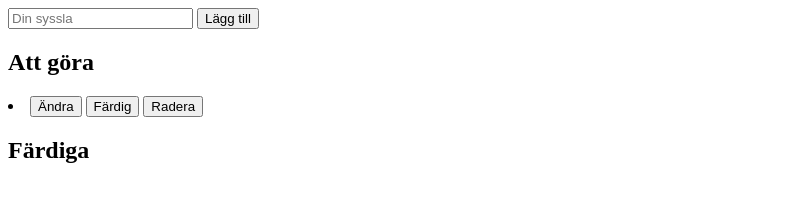
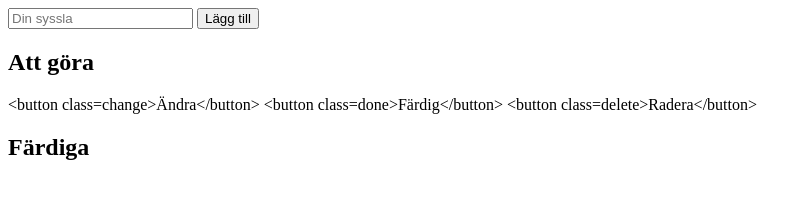
Before and after one commit to JesperHagman/To-do-List, a plain HTML site: page Index.html in a window 1280 px wide. Both pictures are taken after a click on the button "Lägg till". Shown: the whole page, without its empty margins (0-811 px from the left). Drawn offline with Linux system fonts and the light colour scheme.

Commit message:
trying to seperate toDo

```diff
--- a/Index.html
+++ b/Index.html
@@ -4,7 +4,7 @@
     <meta charset="UTF-8">
     <meta http-equiv="X-UA-Compatible" content="IE=edge">
     <meta name="viewport" content="width=device-width, initial-scale=1.0">
-    <title>Document</title>
+    <title>To Do List</title>
 </head>
 <body>
 
--- a/JS/main.js
+++ b/JS/main.js
@@ -7,18 +7,18 @@ let toDoContainer = document.getElementById('toDoContainer')
 let input = document.getElementById('input')
 let doneContainer = document.getElementById("doneContainer")
 
-addBtn.addEventListener('click', function(){
+addBtn.addEventListener('click', function(e){
     let toDo = document.createElement('li')
-    toDo.innerHTML = input.value + `
+    e.target.previousSibling.innerHTML = input.value + `
     <button class=change>Ändra</button>
     <button class=done>Färdig</button>
     <button class=delete>Radera</button>`
-    toDoContainer.append(toDo)
+    toDoContainer.append(e.target.previousSibling.innerHTML)
 
     let doneWithToDoBtn = document.querySelector("#toDoContainer .done")
-    doneWithToDoBtn.addEventListener("click", function() {
+    doneWithToDoBtn.addEventListener("click", function(e) {
         toDo.remove()
-        doneContainer.append(toDo)
+         doneContainer.append(e.target.parentNode)
     })
-    console.log(doneWithToDoBtn)
+
 })
```
